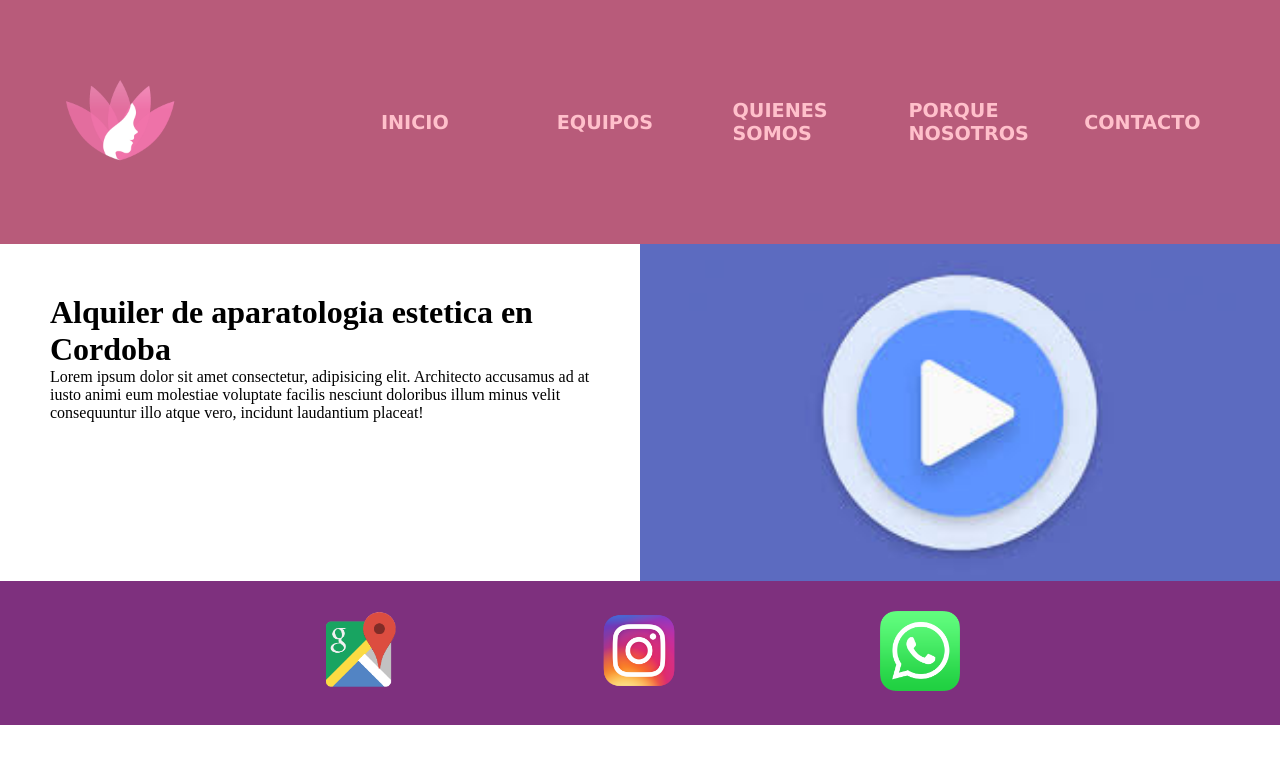
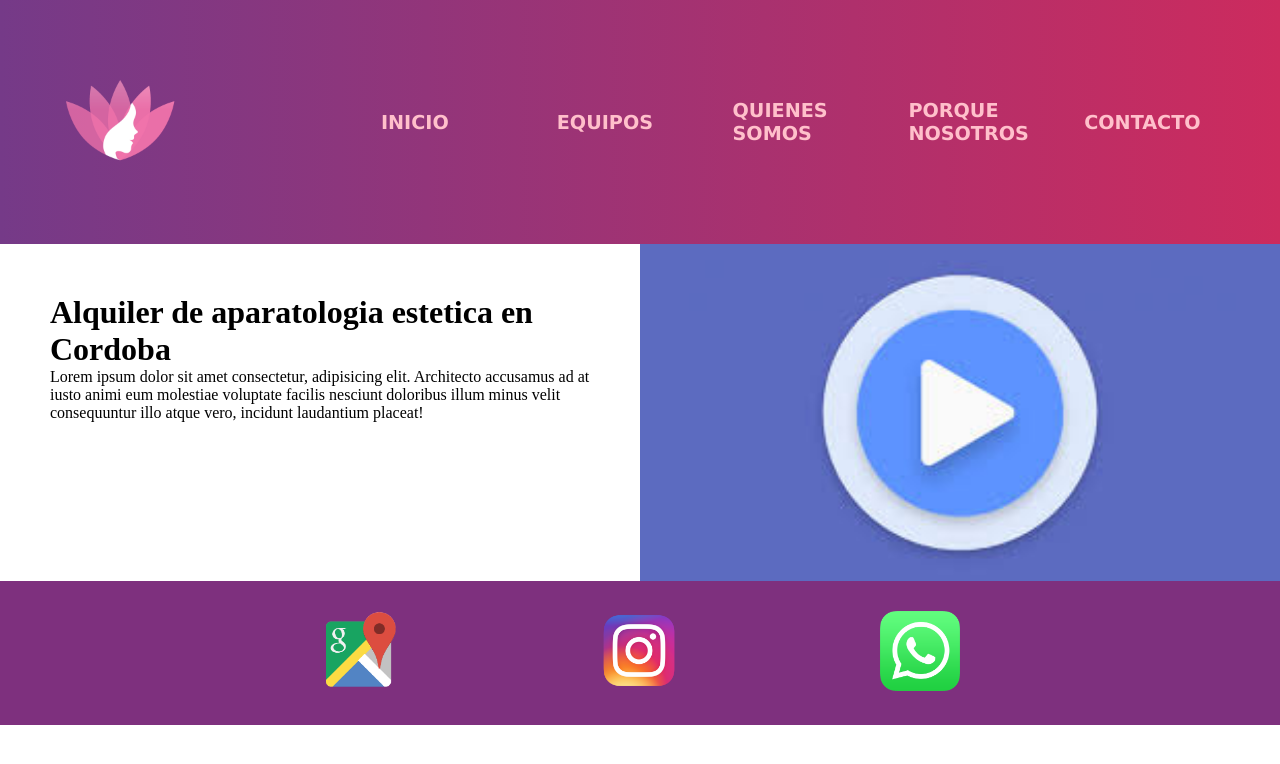
Before and after one commit to virgi33/coderhouse, a plain HTML site: page index.html in a window 1280 px wide. Drawn offline with Linux system fonts and the light colour scheme.

Commit message:
agrego background a header

```diff
--- a/scss/styles.scss
+++ b/scss/styles.scss
@@ -8,12 +8,16 @@
 }
 
 header {
+
+background: #cc2b5e;
+background: -webkit-linear-gradient(to right, #753a88, #cc2b5e);
+background: linear-gradient(to right, #753a88, #cc2b5e);
     #logo {
         margin: 20px;
     }
 
     @include flex;
-    background: $color-principal;
+
 
     nav {
         .menu {
```
Also changed, not shown: css/styles.css, img/Purple Love.jpg (added), 1 other file.
